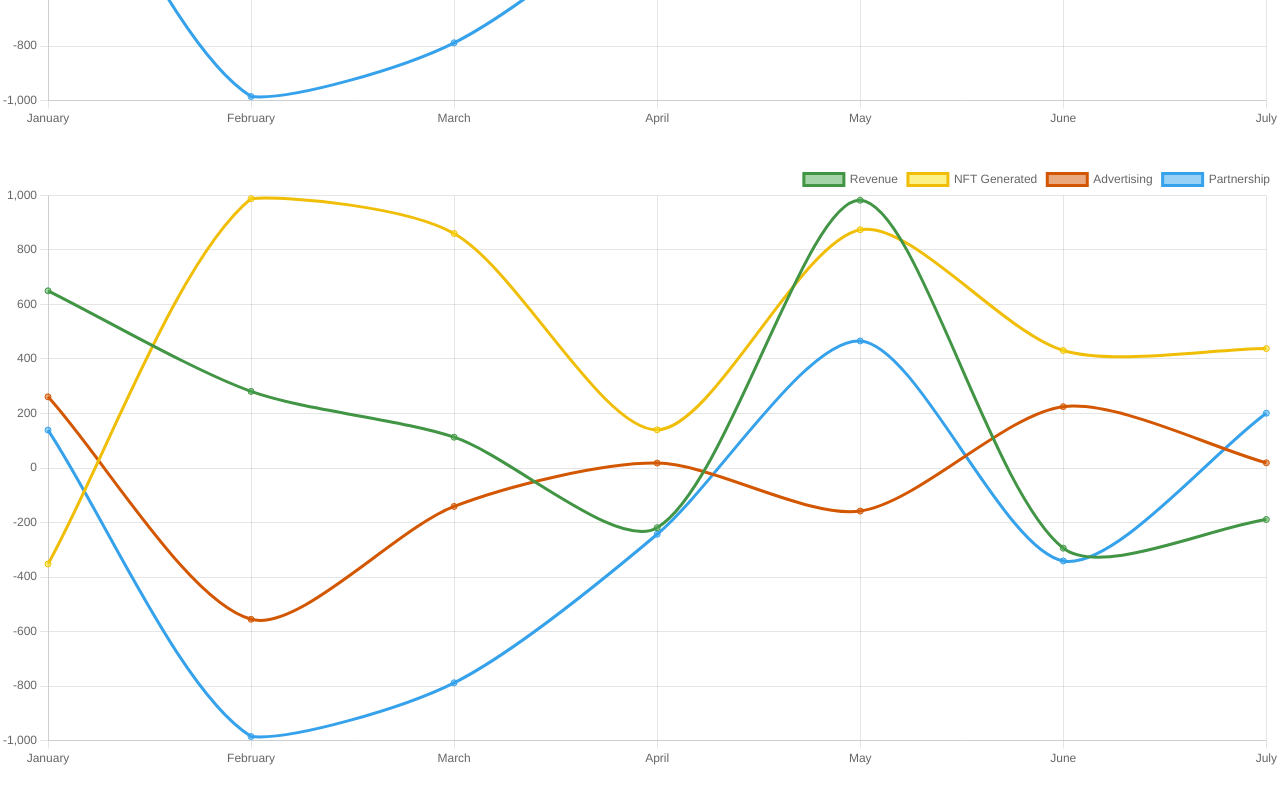
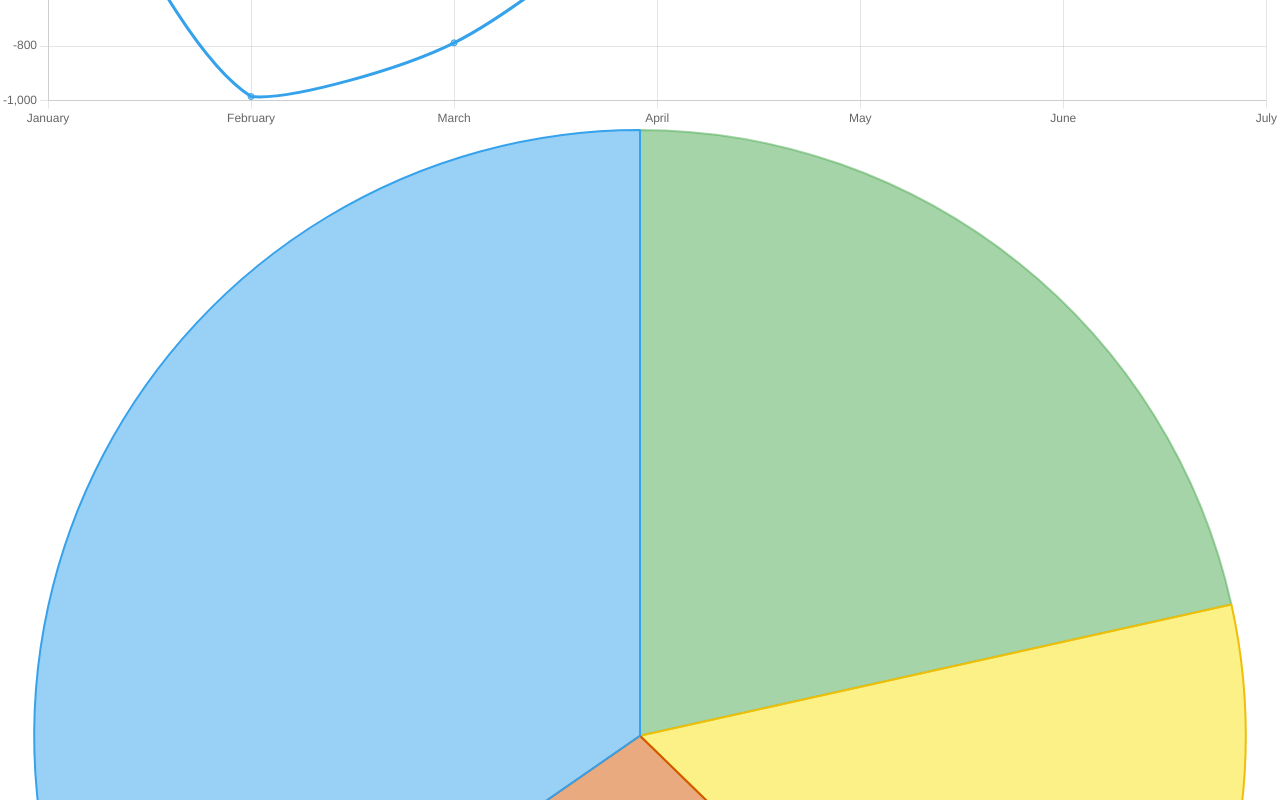
Before and after one commit to fikireab-m/Admin-Dashboard, a React (Vite) app: page / in a window 1280 px wide. Shown: the part 4660-5460 px from the top of the page. Before the commit the page ends 5429 px from the top, so only its background shows below. Built offline with nearby package versions, Linux system fonts and the light colour scheme.

Commit message:
charts + home page

```diff
--- a/src/pages/Home/index.tsx
+++ b/src/pages/Home/index.tsx
@@ -5,6 +5,7 @@ import userFavorite from "../../assets/icons/user_favorite.svg"
 import userPlus from "../../assets/icons/user_plus.svg"
 import SimpleBarChart from "../../components/charts/BarChart"
 import SimpleLineChart from "../../components/charts/SimpleLineChart"
+import PieChart from "../../components/charts/PieChart"
 
 const Home = (): JSX.Element => {
   return (
@@ -74,7 +75,7 @@ const Home = (): JSX.Element => {
                 <SimpleLineChart titleText="" />
               </div>
               <div className="p-1 rounded-md shadow-xl bg-white">
-                <SimpleLineChart titleText="" />
+                <PieChart titleText="" legendOrientation="bottom" />
               </div>
             </div>
           </div>
```
